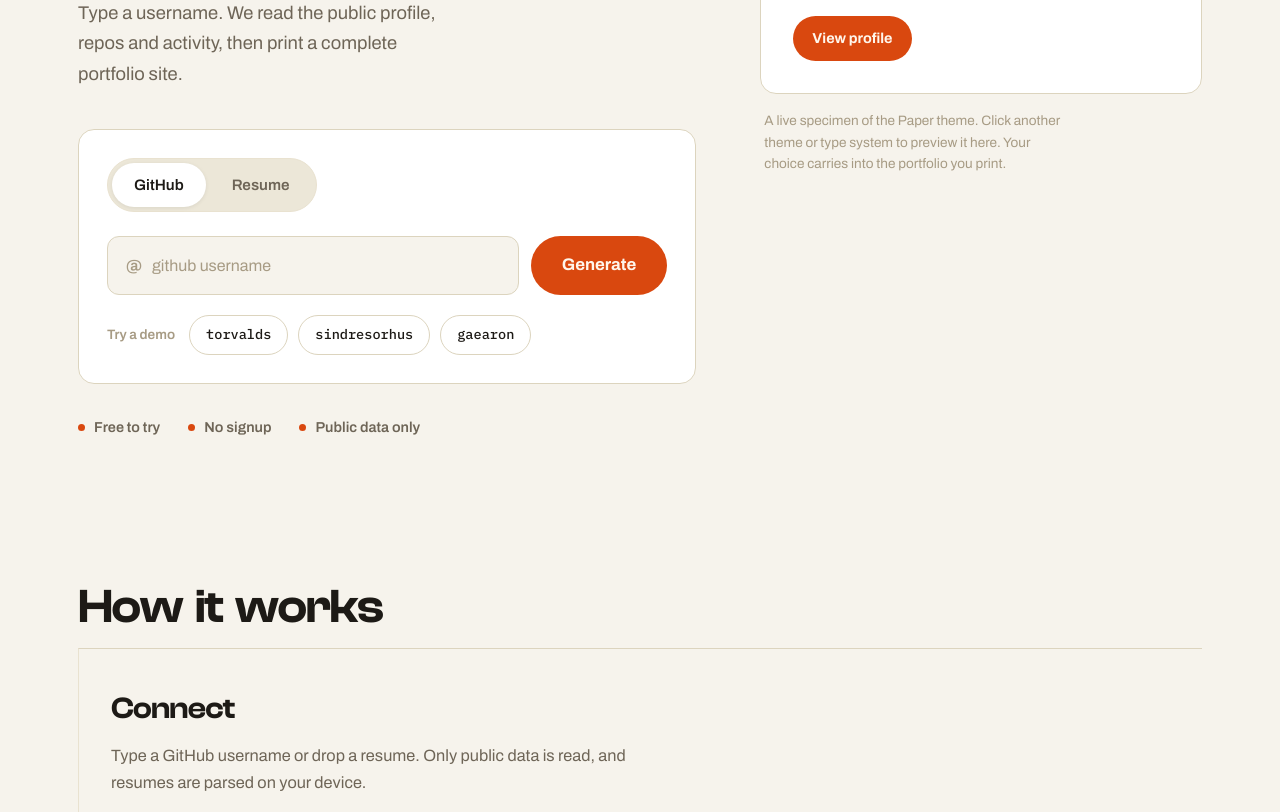
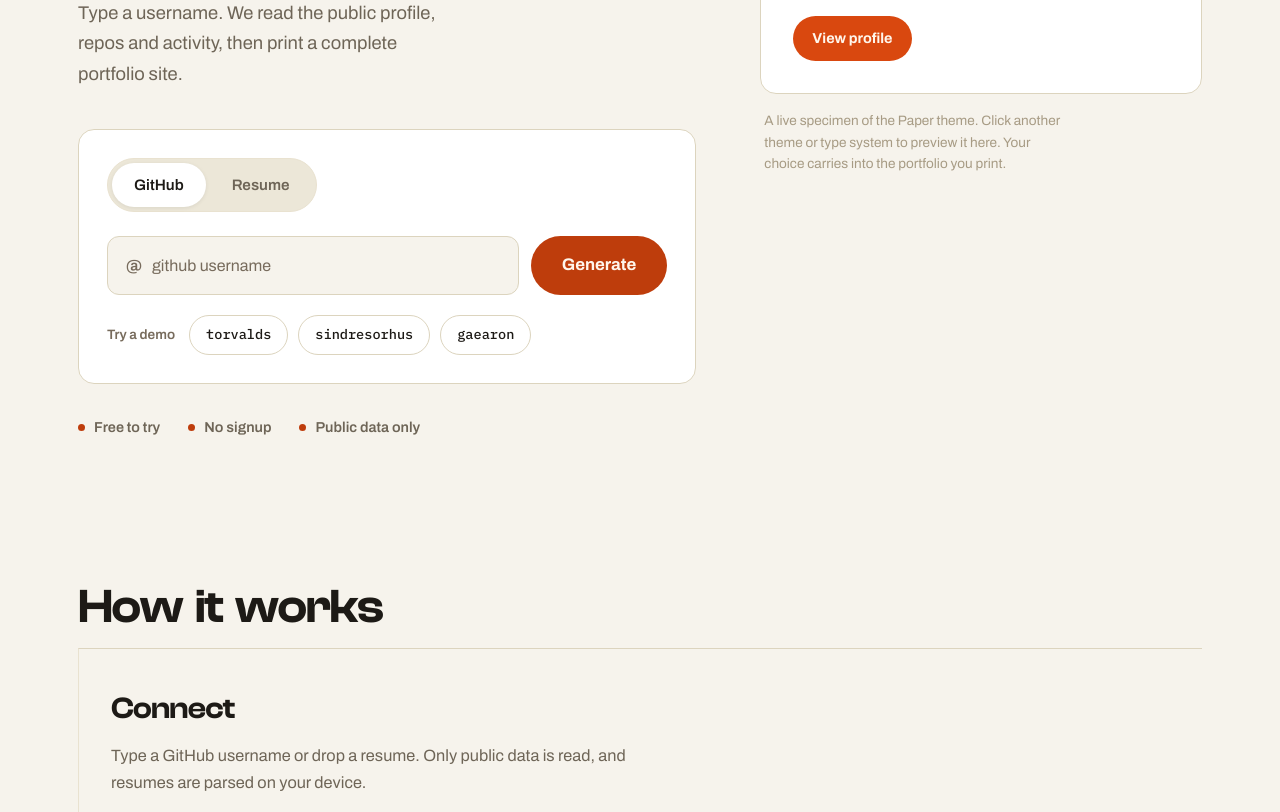
Before and after one commit to adityapratap0077-cloud/portfolioforge, a plain HTML site: page index.html in a window 1280 px wide. Shown: the part 437-1249 px from the top of the page. Drawn offline with nearby package versions, Linux system fonts and the light colour scheme.

Commit message:
Fix paper-theme contrast: deepen --accent #D9480F to #BE3D0C and --faint #A79B84 to #776B5C so on-accent CTA text, accent links, and micro-labels meet WCAG AA (4.5:1)

```diff
--- a/styles.css
+++ b/styles.css
@@ -95,8 +95,8 @@
 /* ── theme tokens: 8 designed worlds ── */
 body[data-theme="paper"] {
   --bg: #F6F3EC; --bg-2: #ECE7D8; --surface: #FFFFFF;
-  --ink: #1D1A16; --muted: #6E6557; --faint: #A79B84;
-  --accent: #D9480F; --accent-2: #B53A10; --on-accent: #FFF6EC;
+  --ink: #1D1A16; --muted: #6E6557; --faint: #776B5C;
+  --accent: #BE3D0C; --accent-2: #B53A10; --on-accent: #FFF6EC;
   --line: #DCD4BE; --line-soft: #E9E2D0;
   color-scheme: light;
 }
```
